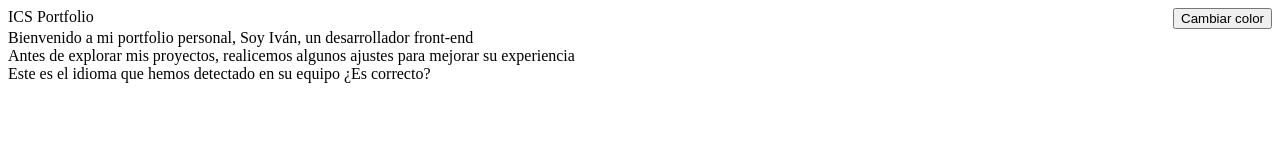
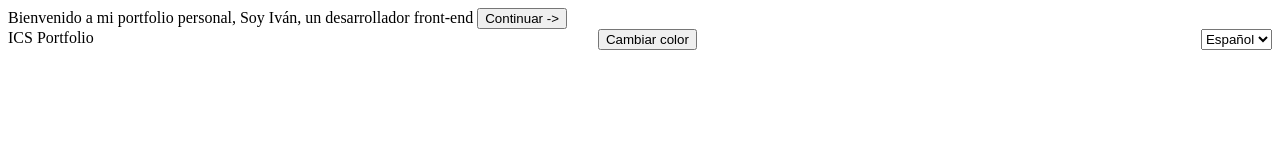
Before and after one commit to IvanDevCel/portfolio-web, a website built with Vite: page index.html in a window 1280 px wide. Built offline with nearby package versions, Linux system fonts and the light colour scheme.

Commit message:
Created basic functionality of text hide js

```diff
--- a/index.html
+++ b/index.html
@@ -7,22 +7,31 @@
   </head>
   <script type="module" src="/main.js"></script>
   <body>
+    <div id="welcomeMessage">
+      <div class="boxContainer" hidden>
+        <span>Bienvenido a mi portfolio personal, Soy Iván, un desarrollador front-end</span>
+        <button class="nxt-elem"> Continuar -></button>
+      </div>
+      <div class="boxContainer" hidden>
+        <span>Antes de explorar mis proyectos, realicemos algunos ajustes para mejorar su experiencia</span>
+        <button class="nxt-elem"> Continuar -></button>
+      </div>
+      <div class="boxContainer" hidden>
+        <span>Este es el idioma que hemos detectado en su equipo ¿Es correcto?</span>
+        <button class="toggle-theme" value="ChangeColor">Cambiar color</button>
+        <select name="idiom" id="idiomSel">
+          <option value="es">Español</option>
+          <option value="en">Inglés</option>
+        </select>
+      </div>
+    </div>
     <nav class="navBar">
       <span>ICS Portfolio</span>
       <button class="toggle-theme" value="ChangeColor">Cambiar color</button>
+      <select name="idiom" id="idiomSel">
+        <option value="es">Español</option>
+        <option value="en">Inglés</option>
+      </select>
     </nav>
-
-    <div id="welcomeMessage">
-      <div class="boxContainer" hidden>
-        <span>Bienvenido a mi portfolio personal, Soy Iván, un desarrollador front-end</span>
-      </div>
-      <div class="boxContainer" hidden>
-        <span>Antes de explorar mis proyectos, realicemos algunos ajustes para mejorar su experiencia</span>
-      </div>
-      <div class="boxContainer" hidden>
-        <span>Este es el idioma que hemos detectado en su equipo ¿Es correcto?</span>
-      </div>
-    </div>
-
   </body>
 </html>
--- a/main.js
+++ b/main.js
@@ -1,14 +1,19 @@
 import './style.scss'
+import './lang.js'
 
 document.addEventListener('DOMContentLoaded', function() {
   function setCookie() {
-    const welcomeDiv = document.getElementById('welcomeMessage');
-
     if (!document.cookie.includes('isVisited')) {
       let welcomeBlock = document.querySelectorAll('#welcomeMessage .boxContainer');
-      welcomeBlock.forEach(function(element){
-        element.style.display = 'block';
-      })
+      let btnNext = document.querySelectorAll('.nxt-elem');
+      welcomeBlock[0].style.display = 'block';
+
+      btnNext.forEach(function(element, index){
+        element.addEventListener('click', function() {
+            welcomeBlock[index + 1].style.display = 'block';
+            welcomeBlock[index].style.display = 'none';
+        });
+      });
     }
 
     const date = new Date();
@@ -26,6 +31,7 @@ document.addEventListener('DOMContentLoaded', function() {
     //console.log(toggleButton);
   }
 
-  document.querySelector('.toggle-theme').addEventListener('click', toggleTheme);
-
+  document.querySelectorAll('.toggle-theme').forEach(function(button) {
+    button.addEventListener('click', toggleTheme);
+  });
 });
```
Also changed, not shown: lang.js (added).
